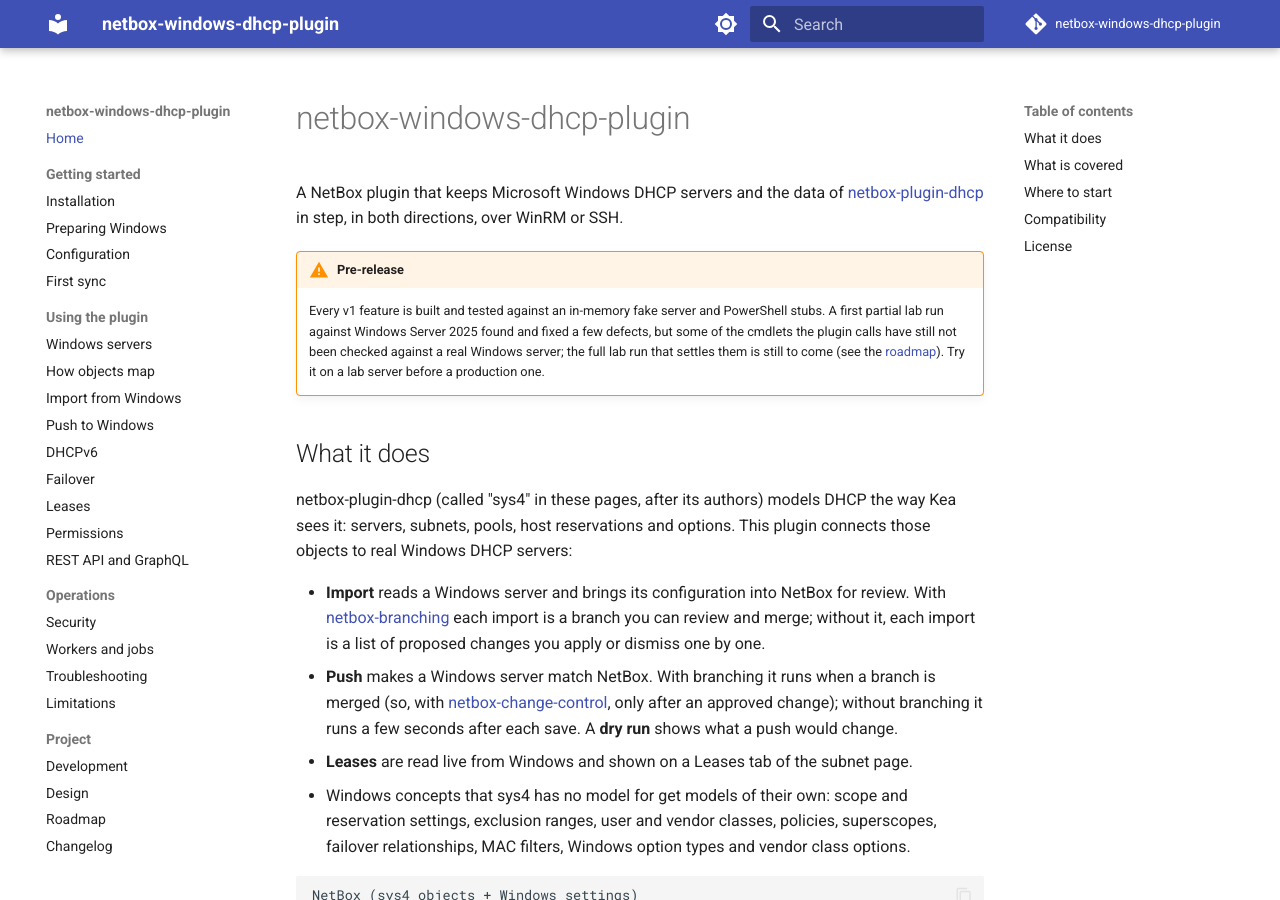
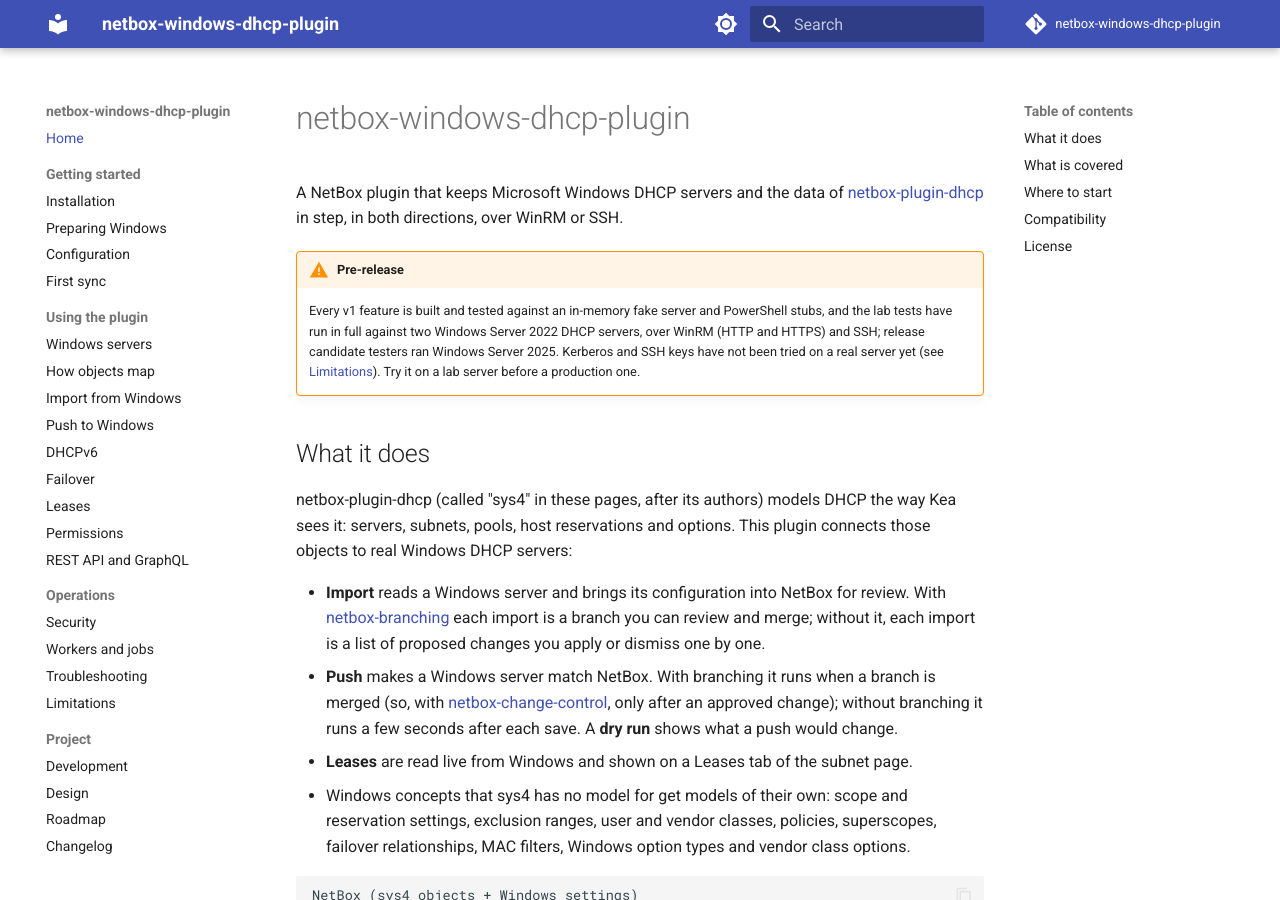
Before and after one commit to thomaschristory/netbox-windows-dhcp-plugin, an MkDocs documentation site: the page built from docs/index.md, in a window 1280 px wide and 900 px high. Built offline with MkDocs 1.6.1 and Material for MkDocs 9.7.7, drawn with Linux system fonts in a browser that asks for light colours; comment, search, counter and statistics services are not loaded.

Commit message:
Refuse SSH input Windows OpenSSH stalls on, fix stale docs
Over SSH, Windows OpenSSH stalls on more than about 70 KB of stdin
until the timeout (lab, Windows Server 2022; the same with the old
bootstrap). The SSH runner now refuses a script above 64 KB at once,
saying to use WinRM; the plugin's scripts send under 10 KB. A run that
stays silent past the command timeout now says so instead of raising
an empty error.

From the review: the docs home page banner, DESIGN and ROADMAP still
called settled lab questions open.

Claude-Session: https://claude.ai/code/session_016wzFQA5UW2f6N4oh2ocSGS

```diff
--- a/docs/index.md
+++ b/docs/index.md
@@ -4,10 +4,10 @@ A NetBox plugin that keeps Microsoft Windows DHCP servers and the data of
 [netbox-plugin-dhcp](https://github.com/sys4/netbox-plugin-dhcp) in step, in both directions, over WinRM or SSH.
 
 !!! warning "Pre-release"
-    Every v1 feature is built and tested against an in-memory fake server and PowerShell stubs. A first partial lab
-    run against Windows Server 2025 found and fixed a few defects, but some of the cmdlets the plugin calls have still
-    not been checked against a real Windows server; the full lab run that settles them is still to come (see the
-    [roadmap](ROADMAP.md)). Try it on a lab server before a production one.
+    Every v1 feature is built and tested against an in-memory fake server and PowerShell stubs, and the lab tests
+    have run in full against two Windows Server 2022 DHCP servers, over WinRM (HTTP and HTTPS) and SSH; release
+    candidate testers ran Windows Server 2025. Kerberos and SSH keys have not been tried on a real server yet (see
+    [Limitations](limitations.md)). Try it on a lab server before a production one.
 
 ## What it does
 
```
Also changed, not shown: CHANGELOG.md (+3 -1 lines), docs/DESIGN.md (+3 -3 lines), docs/ROADMAP.md (+1 -1 lines), docs/limitations.md (+3 -0 lines), 2 other files.
